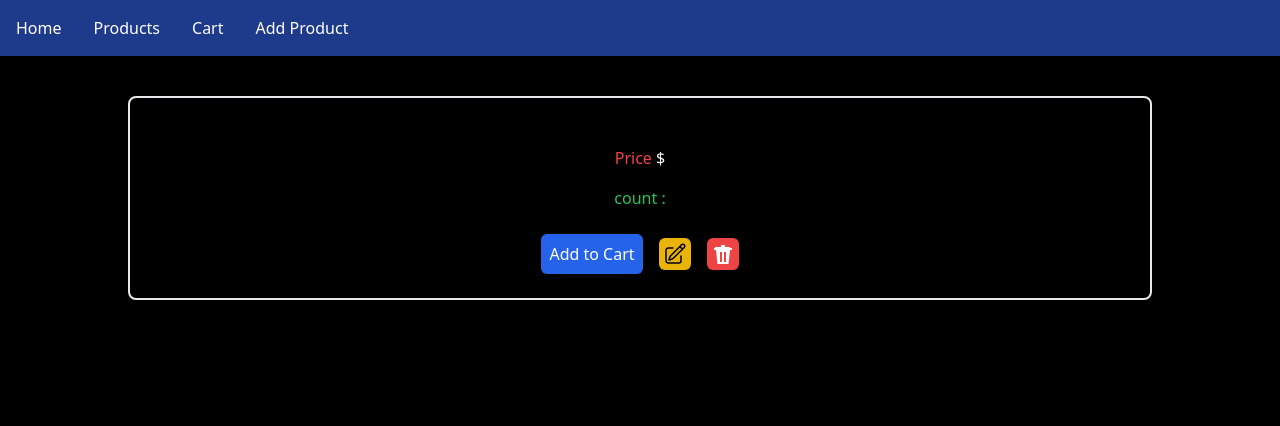
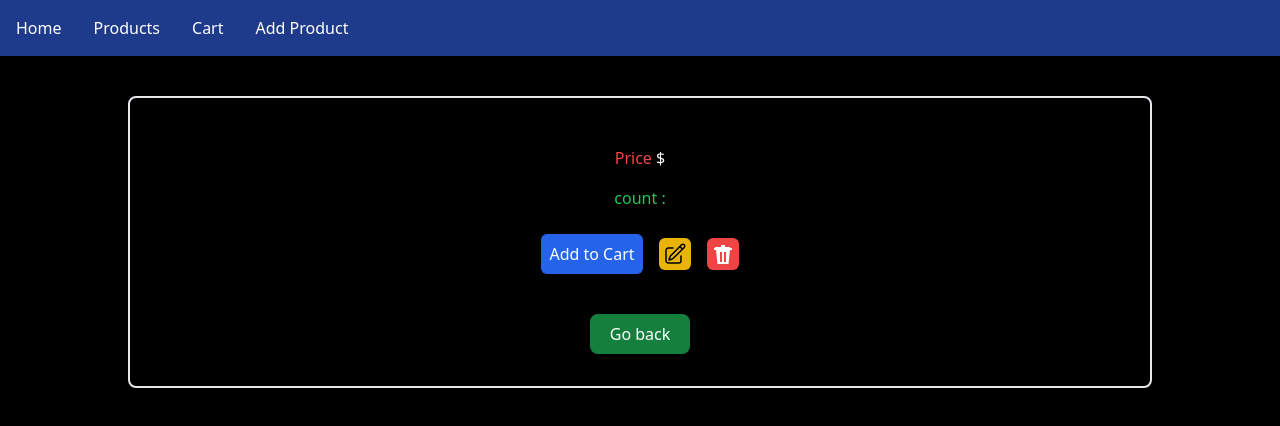
Before and after one commit to sahand-mahdilu/CRUD-with-React, a React (Vite) app: page /singleproduct/1 in a window 1280 px wide. Shown: the top 426 px of the page. Built offline with nearby package versions, Linux system fonts and the light colour scheme; no server answers.

Commit message:
feat : goo back button added

```diff
--- a/src/Pages/SingleProduct.tsx
+++ b/src/Pages/SingleProduct.tsx
@@ -51,7 +51,11 @@ export default function SingleProduct() {
                   <path d="M3 6h18v2H3V6zm2 2h14l-1.5 14H6.5L5 8zm4 2v10h2V10H9zm4 0v10h2V10h-2zm-3-5V3h4v2h5v2H4V5h5z" />
                 </svg>
         </button>
+
       </div>
+
+      <button className="bg-green-700 p-2 px-5 rounded-lg mb-8 hover:bg-green-500 text-white">Go back</button>
+
     </div>
   );
 }
```
